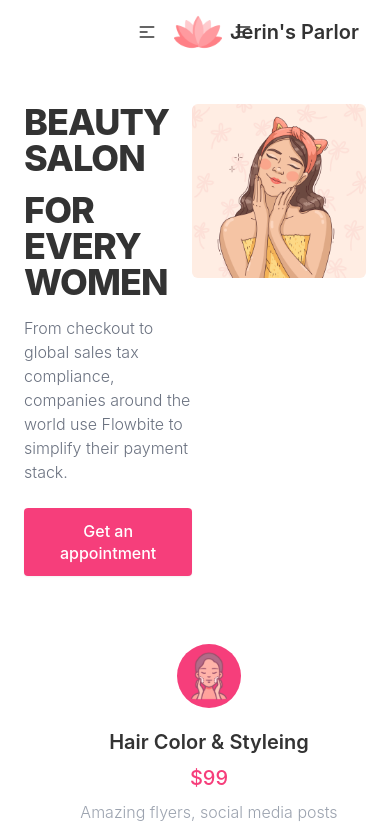
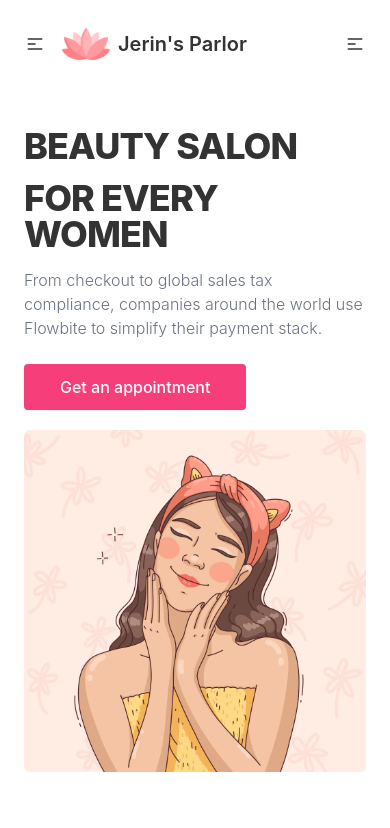
Before and after one commit to Saiket-Das/jerin-parlor, a React (Create React App) app in the folder frontend/: page / in a window 390 px wide. Shown: the top 828 px of the page. Built offline with nearby package versions, Linux system fonts and the light colour scheme.

Commit message:
Frontend - Header component'styled updated

```diff
--- a/frontend/src/app/components/home/Hero.tsx
+++ b/frontend/src/app/components/home/Hero.tsx
@@ -6,7 +6,7 @@ const Hero = () => {
   return (
     <div>
       <section className="bg-white my-10">
-        <div className="flex justify-around">
+        <div className="lg:flex justify-around">
           <div className="mr-auto place-self-center lg:col-span-7">
             <h1 className="max-w-2xl mb-4 text-4xl font-extrabold tracking-tight leading-none md:text-5xl xl:text-5xl">
               BEAUTY SALON
@@ -21,7 +21,7 @@ const Hero = () => {
 
             <AppButton navigate="/home">Get an appointment</AppButton>
           </div>
-          <div className=" lg:mt-0 lg:col-span-5 lg:flex">
+          <div className="mt-5 lg:mt-0 lg:col-span-5 lg:flex">
             <img
               src={heroImg}
               alt="mockup"
--- a/frontend/src/app/components/shared/Header.tsx
+++ b/frontend/src/app/components/shared/Header.tsx
@@ -47,8 +47,8 @@ const Header = () => {
   );
 
   return (
-    <div className="mx-28">
-      <div className="navbar bg-base-100">
+    <div className="lg:mx-[130px] ">
+      <div className="navbar bg-base-100 py-5">
         <div className="navbar-start">
           <div className="dropdown">
             <label tabIndex={0} className="btn btn-ghost lg:hidden">
```
